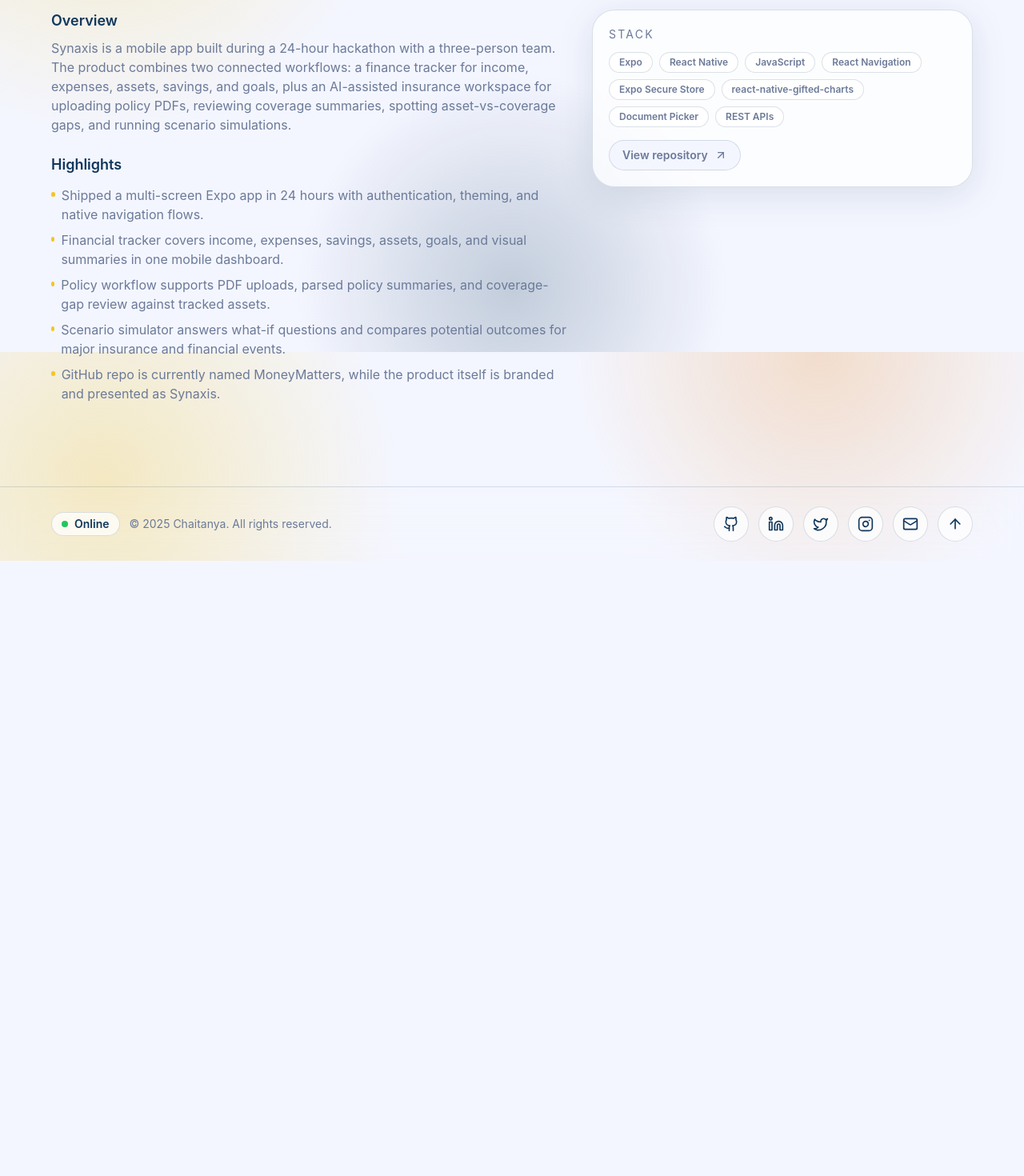
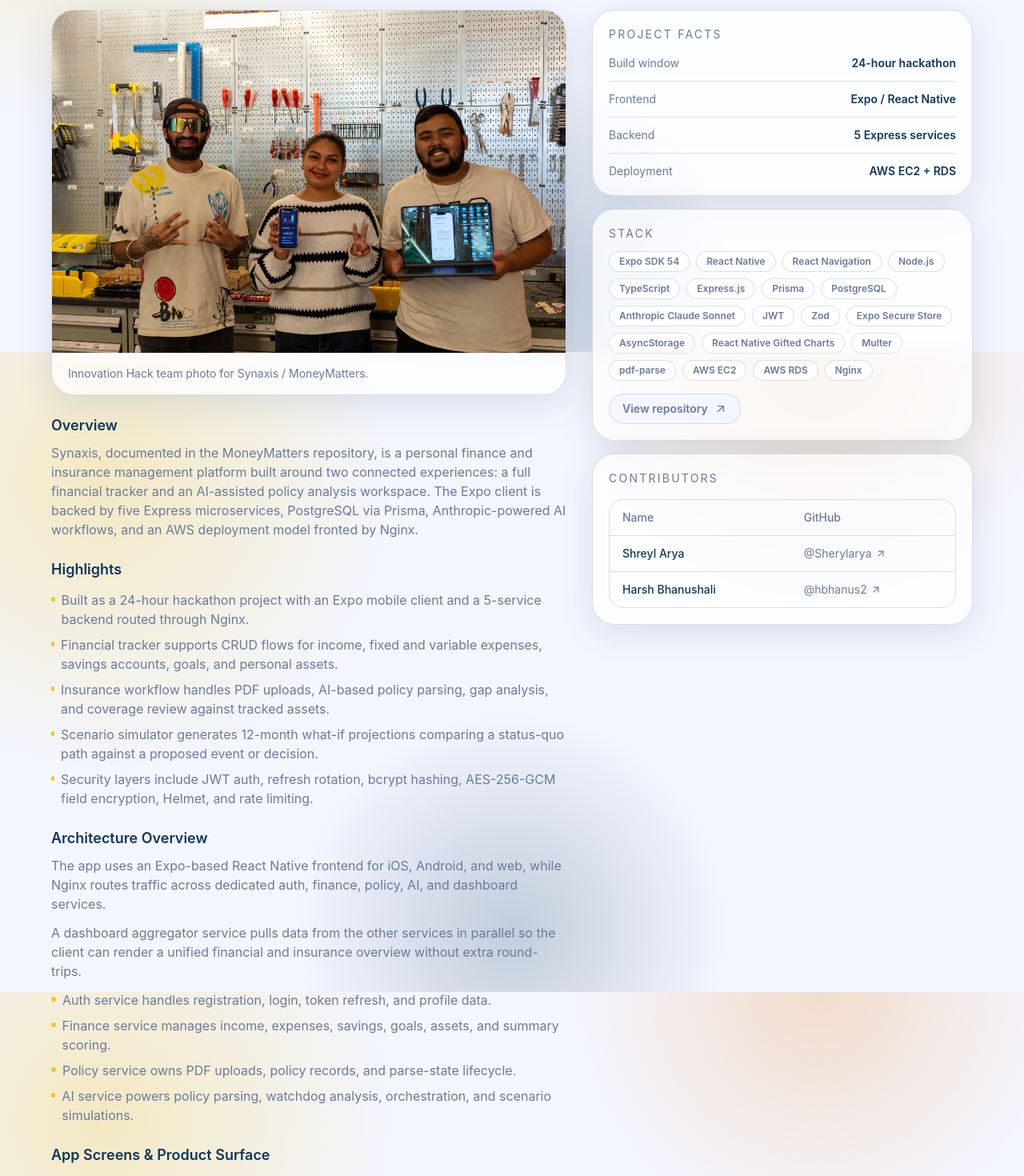
Before and after one commit to CSingh26/portfolio, a Next.js app: page /projects/synaxis in a window 1280 px wide. Shown: the part 360-1830 px from the top of the page at 80% size. Before the commit the page ends 1061 px from the top, so only its background shows below. Built offline with nearby package versions, Linux system fonts and the light colour scheme.

Commit message:
Update MoneyMatters project page

```diff
--- a/src/app/projects/[slug]/page.tsx
+++ b/src/app/projects/[slug]/page.tsx
@@ -1,4 +1,5 @@
 import type { Metadata } from "next"
+import Image from "next/image"
 import Link from "next/link"
 import { notFound } from "next/navigation"
 import { ArrowUpRight, Github } from "lucide-react"
@@ -31,6 +32,10 @@
   const details = project.details
   const highlights = details?.highlights ?? []
   const stack = details?.stack ?? project.tags
+  const sections = details?.sections ?? []
+  const facts = details?.facts ?? []
+  const contributors = details?.contributors ?? []
+  const media = details?.media
 
   return (
     <div className="container min-h-screen pt-28 pb-16">
@@ -90,8 +95,23 @@
         ))}
       </div>
 
-      <div className="mt-10 grid gap-8 lg:grid-cols-[1.15fr_0.85fr]">
+      <div className="mt-10 grid gap-8 lg:grid-cols-[minmax(0,1.15fr)_minmax(280px,0.85fr)]">
         <div className="space-y-6">
+          {media ? (
+            <figure className="glass overflow-hidden rounded-[1.75rem] border border-border shadow-soft">
+              <div className="relative aspect-[3/2] w-full bg-background/60">
+                <Image
+                  src={media.src}
+                  alt={media.alt}
+                  fill
+                  sizes="(min-width: 1024px) 60vw, 100vw"
+                  className="object-cover"
+                  priority
+                />
+              </div>
+              {media.caption ? <figcaption className="px-5 py-4 text-sm text-muted">{media.caption}</figcaption> : null}
+            </figure>
+          ) : null}
           <div>
             <h2 className="text-lg font-semibold text-foreground">Overview</h2>
             <p className="mt-2 text-base text-muted">
@@ -113,9 +133,46 @@
               <p className="mt-2 text-base text-muted">Highlights coming soon.</p>
             )}
           </div>
+          {sections.map((section) => (
+            <section key={section.title}>
+              <h2 className="text-lg font-semibold text-foreground">{section.title}</h2>
+              {section.body?.length ? (
+                <div className="mt-2 space-y-3 text-base text-muted">
+                  {section.body.map((paragraph) => (
+                    <p key={paragraph}>{paragraph}</p>
+                  ))}
+                </div>
+              ) : null}
+              {section.bullets?.length ? (
+                <ul className="mt-3 space-y-2 text-base text-muted">
+                  {section.bullets.map((item) => (
+                    <li key={item} className="flex items-start gap-2">
+                      <span className="mt-2 h-1.5 w-1.5 rounded-full bg-accent" aria-hidden />
+                      <span>{item}</span>
+                    </li>
+                  ))}
+                </ul>
+              ) : null}
+            </section>
+          ))}
         </div>
 
-        <div className="glass h-fit rounded-2xl border border-border p-5 shadow-soft">
+        <aside className="space-y-4 lg:sticky lg:top-28 lg:h-fit">
+          {facts.length ? (
+            <div className="glass rounded-2xl border border-border p-5 shadow-soft">
+              <p className="text-sm uppercase tracking-[0.16em] text-muted">Project Facts</p>
+              <dl className="mt-4 space-y-3">
+                {facts.map((fact) => (
+                  <div key={fact.label} className="flex items-start justify-between gap-4 border-b border-border/70 pb-3 last:border-b-0 last:pb-0">
+                    <dt className="text-sm text-muted">{fact.label}</dt>
+                    <dd className="text-right text-sm font-semibold text-foreground">{fact.value}</dd>
+                  </div>
+                ))}
+              </dl>
+            </div>
+          ) : null}
+
+          <div className="glass rounded-2xl border border-border p-5 shadow-soft">
             <p className="text-sm uppercase tracking-[0.16em] text-muted">Stack</p>
             <div className="mt-3 flex flex-wrap gap-2 text-xs">
               {stack.map((item) => (
@@ -139,6 +196,45 @@
               </a>
             ) : null}
           </div>
+
+          {contributors.length ? (
+            <div className="glass rounded-2xl border border-border p-5 shadow-soft">
+              <p className="text-sm uppercase tracking-[0.16em] text-muted">Contributors</p>
+              <div className="mt-4 overflow-hidden rounded-xl border border-border">
+                <table className="w-full text-left text-sm">
+                  <thead className="bg-background/70 text-muted">
+                    <tr>
+                      <th className="px-4 py-3 font-medium">Name</th>
+                      <th className="px-4 py-3 font-medium">GitHub</th>
+                    </tr>
+                  </thead>
+                  <tbody>
+                    {contributors.map((contributor) => {
+                      const handle = contributor.github.replace("https://github.com/", "@")
+
+                      return (
+                        <tr key={contributor.github} className="border-t border-border/70">
+                          <td className="px-4 py-3 font-medium text-foreground">{contributor.name}</td>
+                          <td className="px-4 py-3">
+                            <a
+                              href={contributor.github}
+                              target="_blank"
+                              rel="noreferrer"
+                              className="inline-flex items-center gap-1 text-muted transition hover:text-accent"
+                            >
+                              {handle}
+                              <ArrowUpRight className="h-3.5 w-3.5" />
+                            </a>
+                          </td>
+                        </tr>
+                      )
+                    })}
+                  </tbody>
+                </table>
+              </div>
+            </div>
+          ) : null}
+        </aside>
       </div>
     </div>
   )
--- a/src/components/theme-provider.tsx
+++ b/src/components/theme-provider.tsx
@@ -34,12 +34,10 @@
   const [theme, setTheme] = useState<Theme>("light")
   const [mounted, setMounted] = useState(false)
 
-  /* eslint-disable react-hooks/set-state-in-effect */
   useEffect(() => {
     setTheme(getPreferredTheme())
     setMounted(true)
   }, [])
-  /* eslint-enable react-hooks/set-state-in-effect */
 
   useEffect(() => {
     if (!mounted) return
--- a/src/data/projects.ts
+++ b/src/data/projects.ts
@@ -1,9 +1,37 @@
 export type ProjectStatus = "Live" | "In Progress" | "Completed" | "Research"
+
+export type ProjectMedia = {
+  src: string
+  alt: string
+  width: number
+  height: number
+  caption?: string
+}
+
+export type ProjectSection = {
+  title: string
+  body?: string[]
+  bullets?: string[]
+}
+
+export type ProjectFact = {
+  label: string
+  value: string
+}
+
+export type ProjectContributor = {
+  name: string
+  github: string
+}
 
 export type ProjectDetail = {
   overview: string
   highlights: string[]
   stack: string[]
+  media?: ProjectMedia
+  facts?: ProjectFact[]
+  sections?: ProjectSection[]
+  contributors?: ProjectContributor[]
 }
 
 export type Project = {
@@ -22,34 +50,105 @@
 
 export const projects: Project[] = [
   {
-    title: "Synaxis",
+    title: "Synaxis (MoneyMatters)",
     slug: "synaxis",
     description:
-      "24-hour hackathon build created by a team of three, combining personal finance tracking with AI-assisted insurance policy analysis and what-if scenario planning in a mobile app.",
+      "24-hour hackathon platform that combines personal finance management with AI-powered insurance policy analysis, coverage-gap detection, and scenario simulation.",
     status: "Completed",
-    tags: ["Expo", "React Native", "JavaScript", "Fintech", "AI"],
+    tags: ["Expo", "React Native", "TypeScript", "PostgreSQL", "AWS"],
     links: {
       github: "https://github.com/CSingh26/MoneyMatters",
     },
     details: {
       overview:
-        "Synaxis is a mobile app built during a 24-hour hackathon with a three-person team. The product combines two connected workflows: a finance tracker for income, expenses, assets, savings, and goals, plus an AI-assisted insurance workspace for uploading policy PDFs, reviewing coverage summaries, spotting asset-vs-coverage gaps, and running scenario simulations.",
+        "Synaxis, documented in the MoneyMatters repository, is a personal finance and insurance management platform built around two connected experiences: a full financial tracker and an AI-assisted policy analysis workspace. The Expo client is backed by five Express microservices, PostgreSQL via Prisma, Anthropic-powered AI workflows, and an AWS deployment model fronted by Nginx.",
       highlights: [
-        "Shipped a multi-screen Expo app in 24 hours with authentication, theming, and native navigation flows.",
-        "Financial tracker covers income, expenses, savings, assets, goals, and visual summaries in one mobile dashboard.",
-        "Policy workflow supports PDF uploads, parsed policy summaries, and coverage-gap review against tracked assets.",
-        "Scenario simulator answers what-if questions and compares potential outcomes for major insurance and financial events.",
-        "GitHub repo is currently named MoneyMatters, while the product itself is branded and presented as Synaxis.",
+        "Built as a 24-hour hackathon project with an Expo mobile client and a 5-service backend routed through Nginx.",
+        "Financial tracker supports CRUD flows for income, fixed and variable expenses, savings accounts, goals, and personal assets.",
+        "Insurance workflow handles PDF uploads, AI-based policy parsing, gap analysis, and coverage review against tracked assets.",
+        "Scenario simulator generates 12-month what-if projections comparing a status-quo path against a proposed event or decision.",
+        "Security layers include JWT auth, refresh rotation, bcrypt hashing, AES-256-GCM field encryption, Helmet, and rate limiting.",
       ],
       stack: [
-        "Expo",
+        "Expo SDK 54",
         "React Native",
-        "JavaScript",
         "React Navigation",
+        "Node.js",
+        "TypeScript",
+        "Express.js",
+        "Prisma",
+        "PostgreSQL",
+        "Anthropic Claude Sonnet",
+        "JWT",
+        "Zod",
         "Expo Secure Store",
-        "react-native-gifted-charts",
-        "Document Picker",
-        "REST APIs",
+        "AsyncStorage",
+        "React Native Gifted Charts",
+        "Multer",
+        "pdf-parse",
+        "AWS EC2",
+        "AWS RDS",
+        "Nginx",
+      ],
+      media: {
+        src: "/projects/moneymatters-hackathon.jpg",
+        alt: "MoneyMatters team photo from the hackathon",
+        width: 4898,
+        height: 3265,
+        caption: "Innovation Hack team photo for Synaxis / MoneyMatters.",
+      },
+      facts: [
+        { label: "Build window", value: "24-hour hackathon" },
+        { label: "Frontend", value: "Expo / React Native" },
+        { label: "Backend", value: "5 Express services" },
+        { label: "Deployment", value: "AWS EC2 + RDS" },
+      ],
+      sections: [
+        {
+          title: "Architecture Overview",
+          body: [
+            "The app uses an Expo-based React Native frontend for iOS, Android, and web, while Nginx routes traffic across dedicated auth, finance, policy, AI, and dashboard services.",
+            "A dashboard aggregator service pulls data from the other services in parallel so the client can render a unified financial and insurance overview without extra round-trips.",
+          ],
+          bullets: [
+            "Auth service handles registration, login, token refresh, and profile data.",
+            "Finance service manages income, expenses, savings, goals, assets, and summary scoring.",
+            "Policy service owns PDF uploads, policy records, and parse-state lifecycle.",
+            "AI service powers policy parsing, watchdog analysis, orchestration, and scenario simulations.",
+          ],
+        },
+        {
+          title: "App Screens & Product Surface",
+          bullets: [
+            "Two-step authentication flow with account creation, password-strength validation, and demographic personalization.",
+            "Hub screen with quick stats, theme toggle, profile badge, and navigation into finance and AI workflows.",
+            "Financial tracker with searchable transactions, paginated records, savings accounts, goals, assets, and chart-driven summaries.",
+            "Policy workspace with PDF uploads, coverage cards, exclusions, risk scoring, and expandable gap analysis.",
+            "Scenario chat interface for what-if prompts such as job loss, major purchases, or policy changes.",
+          ],
+        },
+        {
+          title: "Backend Services & AI Agents",
+          bullets: [
+            "REST APIs cover auth, finance, policies, AI operations, and dashboard aggregation.",
+            "AI agents include a policy parser, financial watchdog, orchestration layer, and a 12-month scenario simulator.",
+            "Service-to-service communication uses Axios plus internal service authentication keys.",
+            "Deployment notes in the README point to containerized backend services on AWS EC2 with PostgreSQL in AWS RDS.",
+          ],
+        },
+        {
+          title: "Security, Analytics & Visualization",
+          bullets: [
+            "JWT access and refresh tokens with bcrypt password hashing and secure client storage.",
+            "AES-256-GCM field-level encryption for monetary values and Helmet-based security headers.",
+            "Rate limiting, Zod validation, PDF type/size checks, and CORS configuration across services.",
+            "Interactive line, bar, and pie charts plus progress bars and summary cards for finance reporting.",
+          ],
+        },
+      ],
+      contributors: [
+        { name: "Shreyl Arya", github: "https://github.com/Sherylarya" },
+        { name: "Harsh Bhanushali", github: "https://github.com/hbhanus2" },
       ],
     },
   },
```
Also changed, not shown: public/projects/moneymatters-hackathon.jpg (added). Lines whose indentation alone changed are shown as unchanged.
